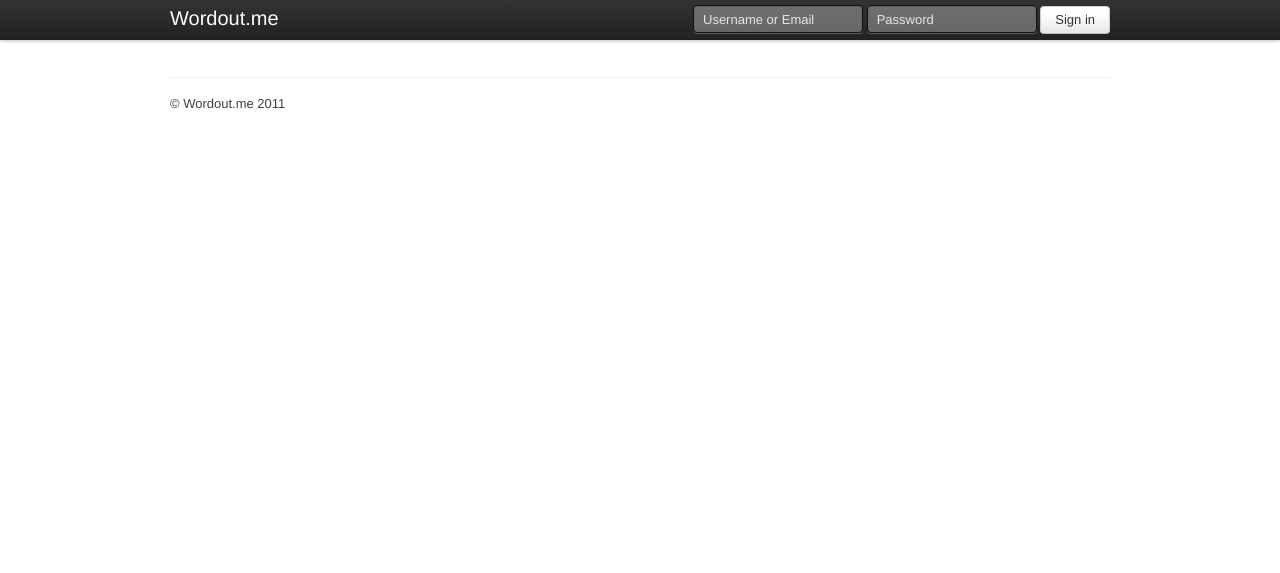
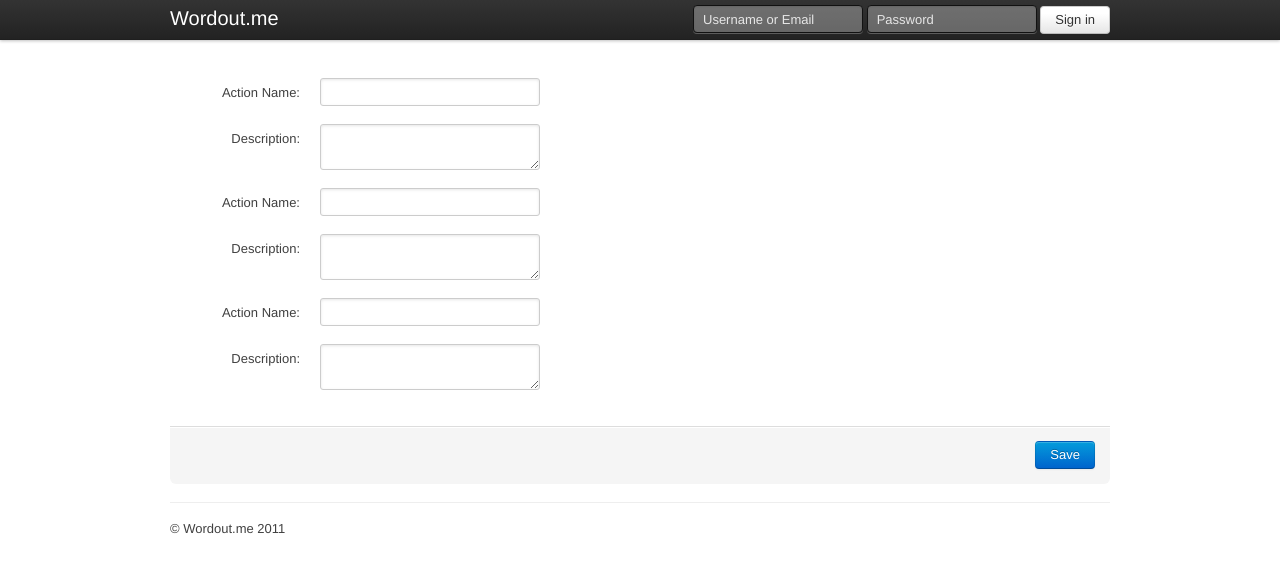
Before and after one commit to bsgreenb/Wordout, a Django app: template templates/apisettings.html in a window 1280 px wide. Shown: the top 573 px of the page. Run offline with Django 3.2, Linux system fonts and the light colour scheme; the template is opened without the code that fills it, so the values that code supplies are empty; some libraries are stand-ins or nearby versions.

Commit message:
next is to finish action form. right now, the problem is on formset

```diff
--- a/templates/apisettings.html
+++ b/templates/apisettings.html
@@ -12,4 +12,61 @@
 		<div>{{ l.enabled }}</div>
 	{% endfor %}
 
+
+
+	<form method="POST" action="/createactions/">
+		{% csrf_token %}
+
+	<div>
+			<fieldset>
+				<div class="clearfix">
+					<label for="numeric_start">Action Name: </label>
+					<div class="input">
+						<input id="numeric_start" type="text" value="" name="form-0-action_name">
+					</div>
+				</div>
+
+				<div class="clearfix">
+					<label for="numeric_end">Description: </label>
+					<div class="input">
+						<textarea id="numeric_end" type="text" name="form-0-description"></textarea>
+					</div>
+				</div>
+
+				<div class="clearfix">
+					<label for="numeric_start">Action Name: </label>
+					<div class="input">
+						<input id="numeric_start" type="text" value="" name="form-1-action_name">
+					</div>
+				</div>
+
+				<div class="clearfix">
+					<label for="numeric_end">Description: </label>
+					<div class="input">
+						<textarea id="numeric_end" type="text" name="form-1-description"></textarea>
+					</div>
+				</div>
+
+				<div class="clearfix">
+					<label for="numeric_start">Action Name: </label>
+					<div class="input">
+						<input id="numeric_start" type="text" value="" name="form-2-action_name">
+					</div>
+				</div>
+
+				<div class="clearfix">
+					<label for="numeric_end">Description: </label>
+					<div class="input">
+						<textarea id="numeric_end" type="text" name="form-2-description"></textarea>
+					</div>
+				</div>
+			</fieldset>
+
+	</div>
+
+	<div class="modal-footer">
+		<input class="btn primary" href="#" id="numeric_save" value="Save" type="submit">
+	</div>
+	</form>
+
 {% endblock %}
--- a/urls.py
+++ b/urls.py
@@ -31,5 +31,6 @@ urlpatterns = patterns('',
     (r'^referrer/([0-9]+)/$', path_page),
     (r'^api/([0-9A-Za-z]{9})/([0-9]+)/$', api_page),
     (r'^apisettings/$', api_settings_page),
+    (r'^createactions/$', create_action_type_page),
     (r'^([0-9a-z]{6})/$', direct_page),
 )
```
Also changed, not shown: wordout/views.py (+9 -9 lines), 3 other files.
